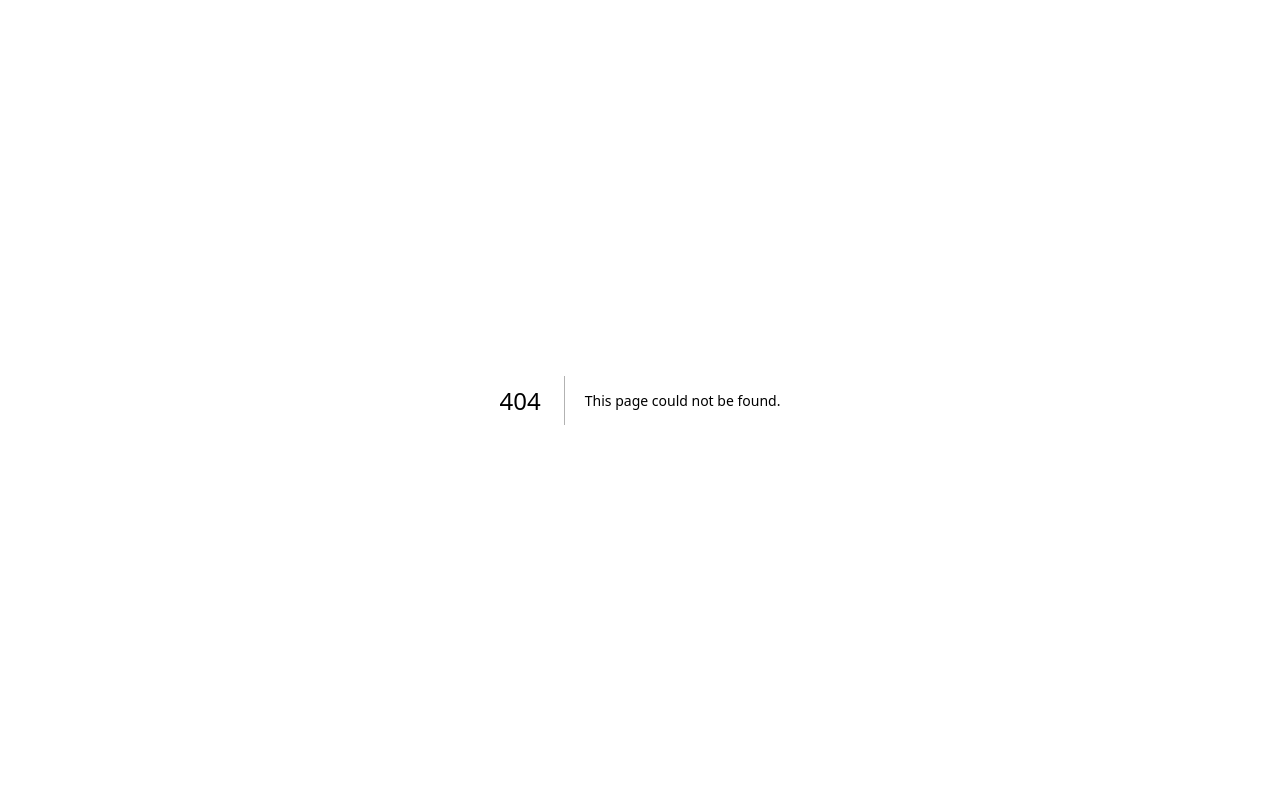
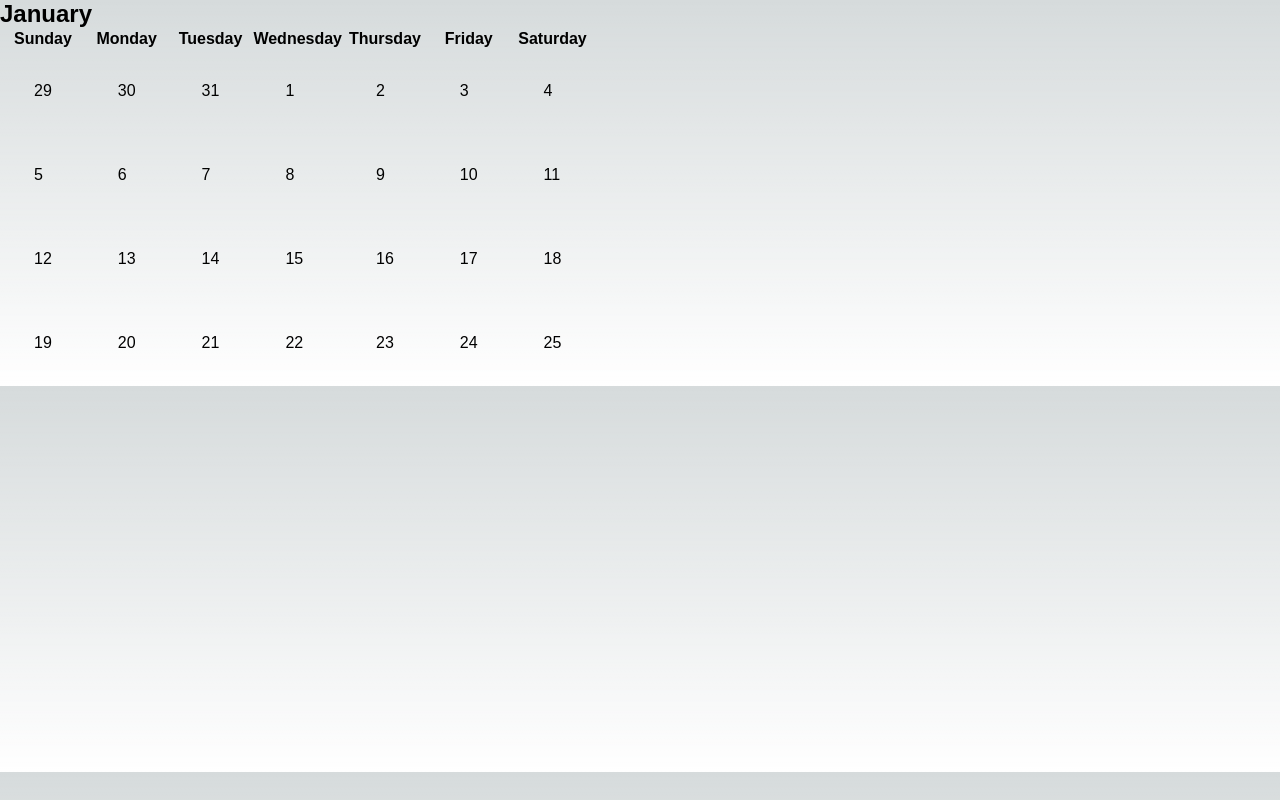
Before and after one commit to simoncole/myCoachingPal, a Next.js app in the folder my-coaching-pal/: page /components/AthleteCalendar in a window 1280 px wide. Before the commit this address had no page. Built offline with nearby package versions, Linux system fonts and the light colour scheme.

Commit message:
added calendar to athlete page and go the calendar to start on Sunday

```diff
--- a/my-coaching-pal/package.json
+++ b/my-coaching-pal/package.json
@@ -15,6 +15,7 @@
     "eslint-config-next": "13.1.6",
     "next": "13.1.6",
     "react": "18.2.0",
+    "react-calendar": "^4.0.0",
     "react-datepicker": "^4.10.0",
     "react-dom": "18.2.0"
   }
--- /dev/null
+++ b/my-coaching-pal/pages/components/AthleteCalendar.js
@@ -0,0 +1,52 @@
+import { getMonthName, getDaysForMonth, renderCalendar } from "./CoachCalendar";
+import { useState } from "react";
+import styles from "../../styles/Home.module.css";
+import { daysOfWeek } from "./CoachCalendar";
+
+export default function AthleteCalendar() {
+    const [date, setDate] = useState(getNearestSunday());
+
+    const renderHead = () => {
+        const headers = [];
+        let iterativeDate = date.getDay();
+        for(let i  = 0; i < 7; i++){
+            if(iterativeDate === 6){
+                headers.push(daysOfWeek[iterativeDate]);
+                iterativeDate = 0;
+            }
+            else{
+                headers.push(daysOfWeek[iterativeDate])
+                iterativeDate++;
+            }
+        }
+        return headers;
+      }
+
+
+    return(
+        <div className={styles.calendar}>
+            <h2>{getMonthName(date.getMonth())}</h2>
+            <table>
+                <thead>
+                    <tr>
+                        {renderHead().map((day, index) => (
+                            <th key={index}>{day}</th>
+                        ))}
+                    </tr>
+                </thead>
+                <tbody>
+                    {renderCalendar(getDaysForMonth(date.getDate(), date.getMonth())).map((row) => (
+                        row
+                    ))}
+                </tbody>
+            </table>
+        </div>
+    );
+}
+
+export const getNearestSunday = () => {
+    let now = new Date();
+    let today = new Date(now.getFullYear(), now.getMonth(), now.getDate());
+    let lastSunday = new Date(today.setDate(today.getDate()-today.getDay()));
+    return lastSunday;
+}
--- a/my-coaching-pal/styles/Home.module.css
+++ b/my-coaching-pal/styles/Home.module.css
@@ -158,3 +158,16 @@
   align-items: center;
   justify-content: center;
  }
+
+ .athleteCalendar {
+  background-color: black;
+  border-radius: .5rem;
+ }
+
+ .reactCalendar {
+  background: black;
+ }
+
+ .reactCalendar button {
+  background-color: aliceblue;
+ }
```
Also changed, not shown: my-coaching-pal/pages/athlete/[username]/index.js (+24 -1 lines), 1 other file (tests, documents, lock files or other folders).
